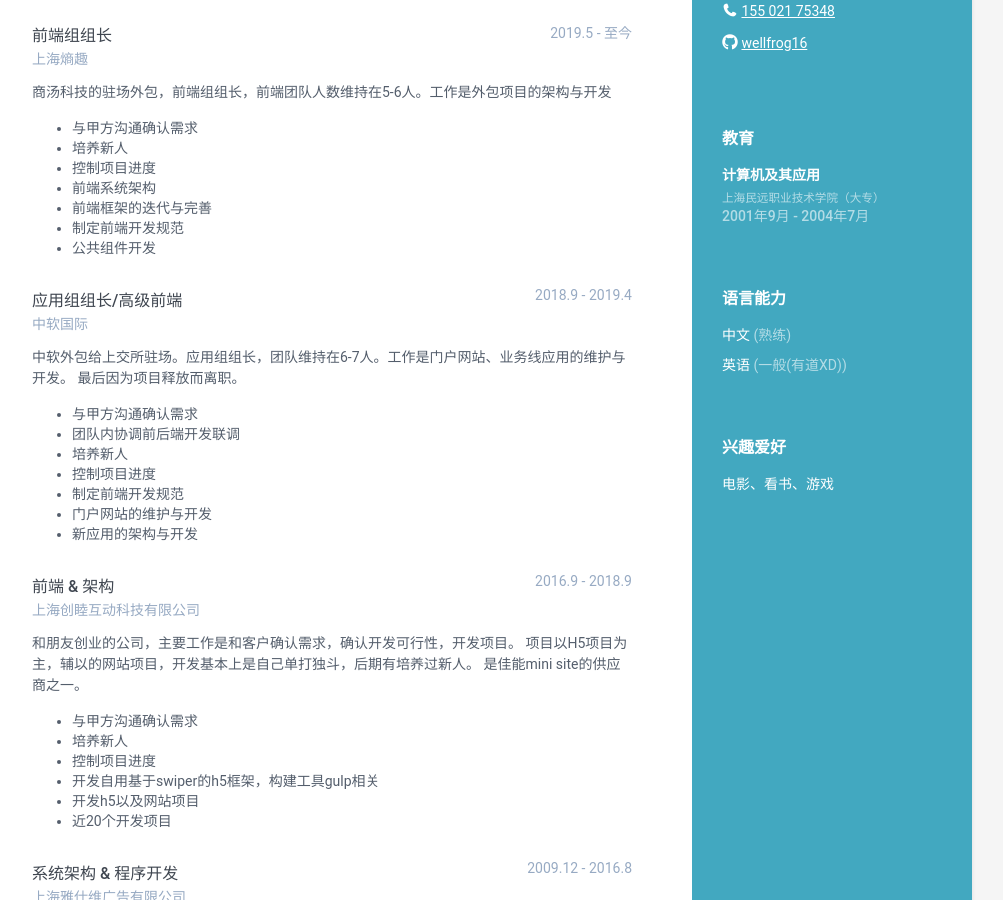
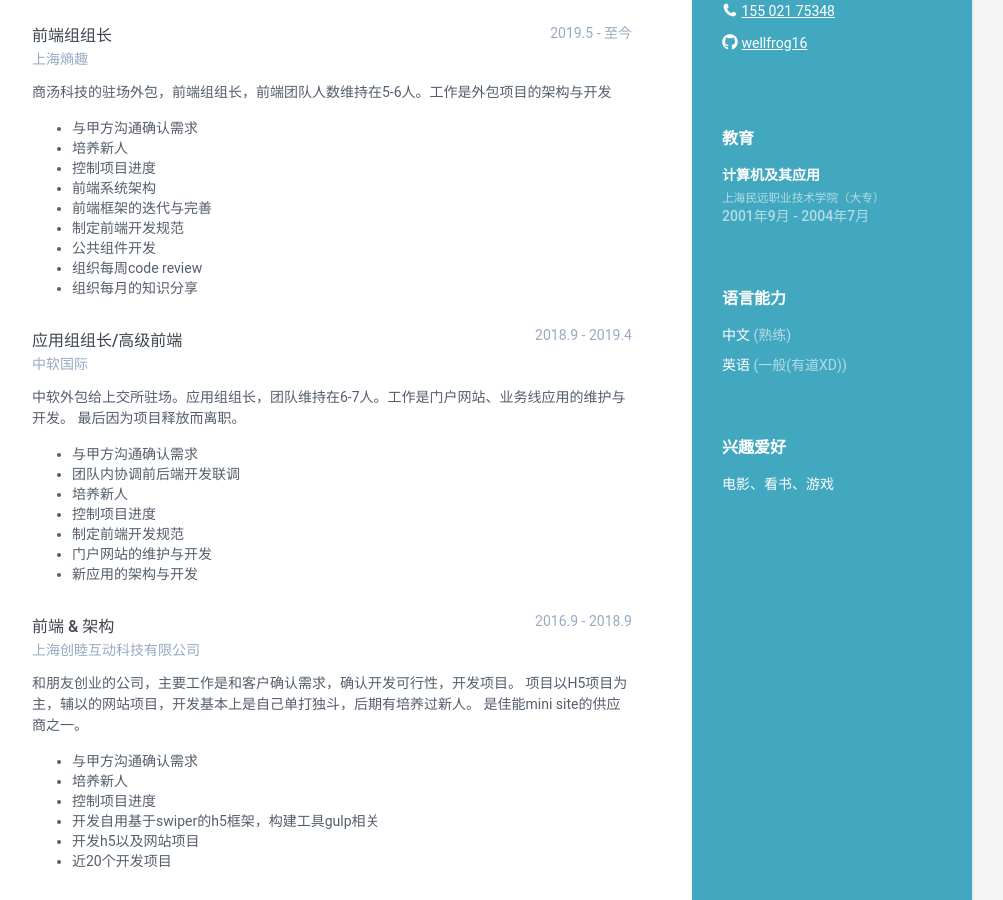
Before and after one commit to wellfrog16/cv, a Jekyll site: the page built from index.html, in a window 1280 px wide and 900 px high, scrolled down 370 px. Shown: the whole window, without its empty margins (168-1171 px from the left). Built offline with Jekyll 4.4.1, drawn with Linux system fonts in a browser that asks for light colours.

Commit message:
更新资料

```diff
--- a/_data/data.yml
+++ b/_data/data.yml
@@ -72,6 +72,8 @@ experiences:
           - 前端框架的迭代与完善
           - 制定前端开发规范
           - 公共组件开发
+          - 组织每周code review
+          - 组织每月的知识分享
 
     - role: 应用组组长/高级前端
       time: 2018.9 - 2019.4
```
